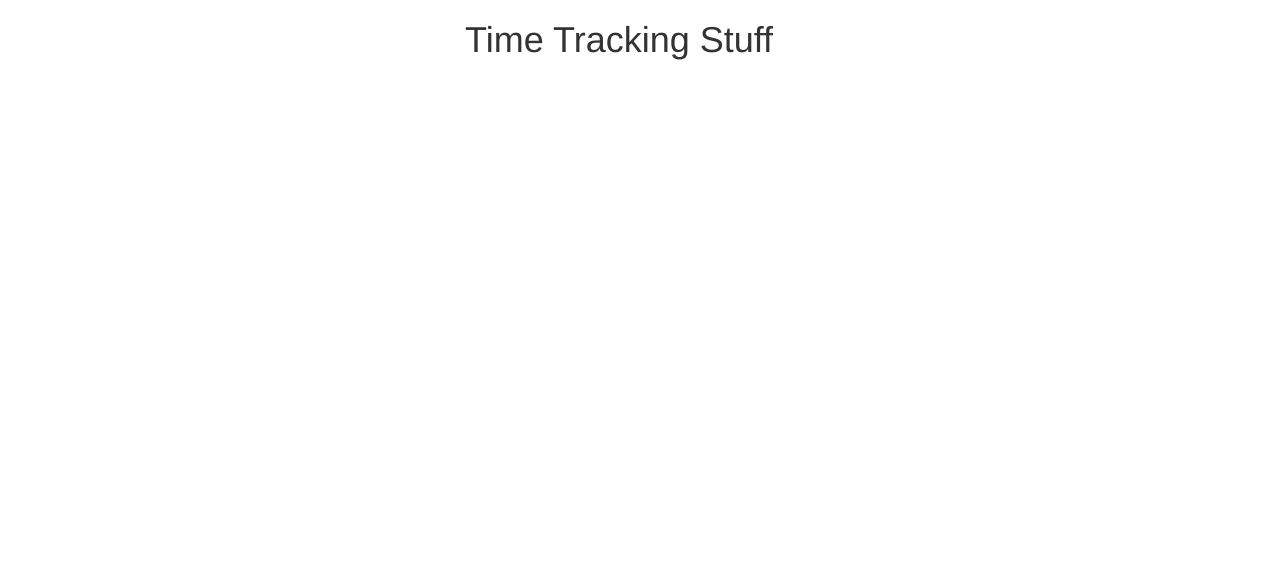
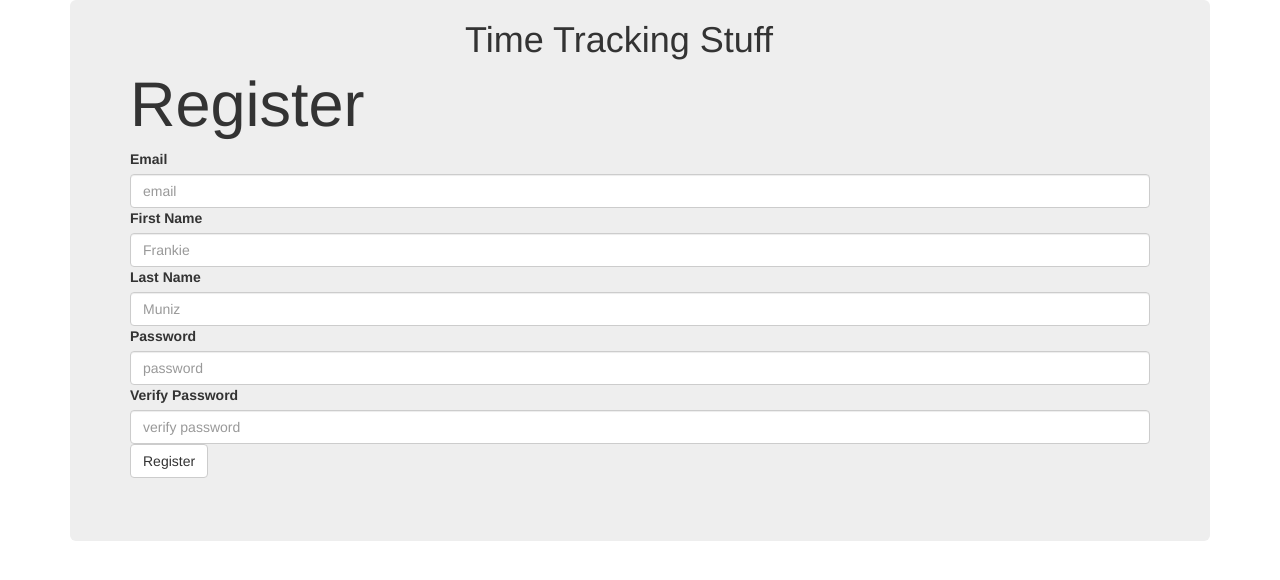
Before and after one commit to spaceghost28/timesheetClient, an Angular app: page /register in a window 1280 px wide. Before the commit this address led to /. Shown: the top 580 px of the page. Built offline with nearby package versions, Linux system fonts and the light colour scheme.

Commit message:
Add register component

```diff
--- a/src/app/_models/user.ts
+++ b/src/app/_models/user.ts
@@ -1,3 +1,10 @@
 export class User {
-    public email: string;
+
+    constructor(
+      public email: string,
+      public password?: string,
+      public firstName?: string,
+      public lastName?: string
+    ) { }
+
 }
--- a/src/app/_services/auth.service.ts
+++ b/src/app/_services/auth.service.ts
@@ -36,6 +36,22 @@ export class AuthService {
         this.loggedInUser = null;
     }
 
+    register(user: User) {
+      let body = JSON.stringify({ user });
+      let registerUrl = environment.users_url + '/register';
+      return this.http.post(registerUrl, body, { headers: this.headers })
+          .toPromise()
+          .then(response => {
+              localStorage.setItem('AuthToken', response.json().token);
+              this.loggedIn = true;
+              this.loggedInUser = { email: response.json().email };
+          })
+          .catch(error => {
+              console.log('error: ', error.text());
+              throw error;
+          });
+    }
+
     getUser() {
       return this.loggedInUser;
     }
--- a/src/app/app-routing.module.ts
+++ b/src/app/app-routing.module.ts
@@ -3,6 +3,7 @@ import { Routes, RouterModule, CanActivate } from '@angular/router';
 
 import { HomeComponentComponent } from './home-component/home-component.component';
 import { LoginComponent } from './login/login.component';
+import { RegisterComponent } from './login/register/register.component';
 import { AuthGuard } from './_guards/auth-guard.service';
 
 const routes: Routes = [
@@ -14,6 +15,10 @@ const routes: Routes = [
   {
     path: 'login',
     component: LoginComponent
+  },
+  {
+    path: 'register',
+    component: RegisterComponent
   }
 ];
 
--- a/src/app/app.module.ts
+++ b/src/app/app.module.ts
@@ -11,12 +11,14 @@ import { LoginComponent } from './login/login.component';
 
 import { AuthService } from './_services/auth.service';
 import { AuthGuard } from './_guards/auth-guard.service';
+import { RegisterComponent } from './login/register/register.component';
 
 @NgModule({
   declarations: [
     AppComponent,
     HomeComponentComponent,
-    LoginComponent
+    LoginComponent,
+    RegisterComponent
   ],
   imports: [
     BrowserModule,
--- a/src/app/login/login.component.html
+++ b/src/app/login/login.component.html
@@ -5,13 +5,13 @@
       <label for="username">Email</label>
       <input type="text" #username class="form-control"
         id="username" placeholder="email" (keypress)="keyPressed()">
-      </div>
+    </div>
     <div class="form-group" [class.has-error]="showErrorMessage">
       <label for="password">Password</label>
       <input type="password" #password class="form-control"
         id="password" placeholder="password" (keypress)="keyPressed()">
     </div>
     <button type="submit" class="btn btn-default">Login</button>
-    <!-- <a routerLink="/register" class="btn">Register</a> -->
+    <a routerLink="/register" class="btn">Register</a>
   </form>
 </div>
--- a/src/app/login/login.component.ts
+++ b/src/app/login/login.component.ts
@@ -23,8 +23,7 @@ export class LoginComponent implements OnInit {
             .then(() => {
                 this.router.navigate(['']);
             })
-            .catch((err) => {
-                ;
+            .catch(() => {
                 this.showErrorMessage = true;
             });
     }
--- /dev/null
+++ b/src/app/login/register/register.component.html
@@ -0,0 +1,35 @@
+<div class="login jumbotron center-block">
+  <h1>Register</h1>
+  <form role="form" (submit)="register()">
+    <div class="form-group">
+
+      <label for="username">Email</label>
+      <input type="text" class="form-control"
+        id="email" placeholder="email" [(ngModel)]="newUser.email"
+        name="email">
+
+      <label for="firstName">First Name</label>
+      <input type="text" class="form-control"
+        id="firstName" placeholder="Frankie"
+        [(ngModel)]="newUser.firstName" name="firstName">
+
+      <label for="lastName">Last Name</label>
+      <input type="text" class="form-control"
+        id="lastName" placeholder="Muniz"
+        [(ngModel)]="newUser.lastName" name="lastName">
+
+      <label for="password">Password</label>
+      <input type="password" #password class="form-control"
+        id="password" placeholder="password"
+        [(ngModel)]="newUser.password" name="password">
+
+      <label for="passwordAgain">Verify Password</label>
+      <input type="password" #passwordAgain class="form-control"
+        id="passwordAgain" placeholder="verify password"
+        [(ngModel)]="passwordVerification" name="passwordAgain">
+
+      <button type="submit" class="btn btn-default">Register</button>
+
+    </div>
+  </form>
+</div>
--- /dev/null
+++ b/src/app/login/register/register.component.ts
@@ -0,0 +1,31 @@
+import { Component, OnInit } from '@angular/core';
+import { User } from '../../_models/user';
+import { AuthService } from '../../_services/auth.service';
+import { Router } from '@angular/router';
+
+@Component({
+    selector: 'app-register',
+    templateUrl: './register.component.html',
+    styleUrls: ['./register.component.css']
+})
+export class RegisterComponent implements OnInit {
+    public newUser = new User("");
+    public passwordVerification: string;
+
+    constructor(private authService: AuthService,
+      private router: Router) { }
+
+    ngOnInit() {
+    }
+
+    register() {
+        this.authService.register(this.newUser)
+            .then(() => {
+                this.router.navigate(['']);
+            })
+            .catch(() => {
+                console.log('something bad happened in the register component');
+            });
+    }
+
+}
--- a/src/tsconfig.json
+++ b/src/tsconfig.json
@@ -14,9 +14,6 @@
     "typeRoots": [
       "../node_modules/@types"
     ],
-    "types": [ "jasmine" ],
-    "atom": {
-      "formatOnSave": true
-    }
+    "types": [ "jasmine" ]
   }
 }
```
Also changed, not shown: src/app/login/register/register.component.css (added), 1 other file (tests, documents, lock files or other folders).
